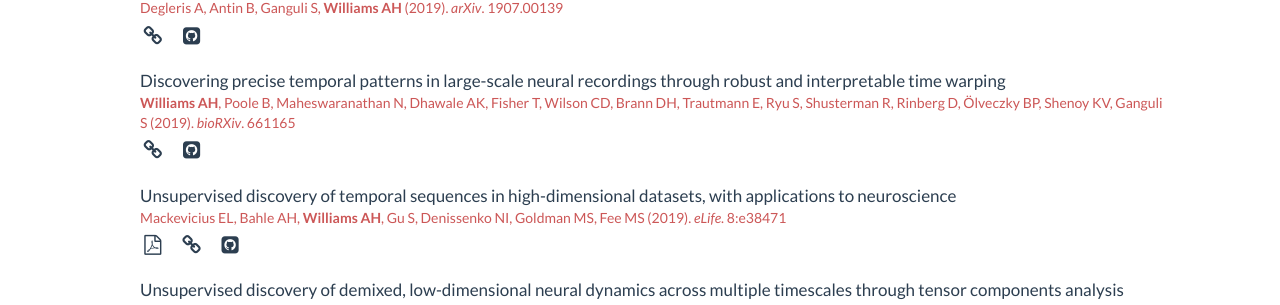
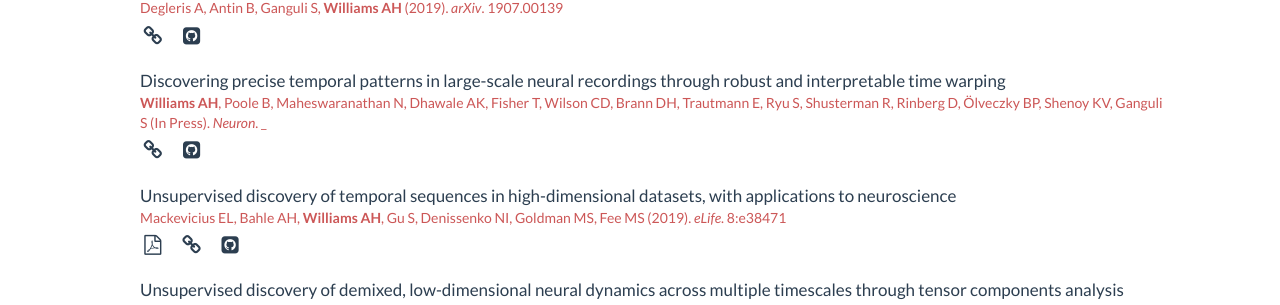
Before and after one commit to ahwillia/ahwillia.github.com, a Jekyll site: the page built from index.html, in a window 1280 px wide and 900 px high, scrolled down 2284 px. Shown: the part 166-471 px from the top of the window. Built offline with Jekyll 4.4.1, drawn with Linux system fonts in a browser that asks for light colours; nearby versions of some CDN libraries; library files that are not in the unit come from our copies.

Commit message:
update time warp

```diff
--- a/_data/papers.yml
+++ b/_data/papers.yml
@@ -22,10 +22,10 @@
 
 - title: Discovering precise temporal patterns in large-scale neural recordings through robust and interpretable time warping
   author: <b>Williams AH</b>, Poole B, Maheswaranathan N, Dhawale AK, Fisher T, Wilson CD, Brann DH, Trautmann E, Ryu S, Shusterman R, Rinberg D, &Ouml;lveczky BP, Shenoy KV, Ganguli S
-  year: 2019
-  journal: bioRXiv
-  pg: 661165
-  link: https://doi.org/10.1101/661165
+  year: In Press
+  journal: Neuron
+  pg: _
+  link: https://doi.org/10.1016/j.neuron.2019.10.020
   github: https://github.com/ahwillia/affinewarp
 
 - title: Unsupervised discovery of temporal sequences in high-dimensional datasets, with applications to neuroscience
```
